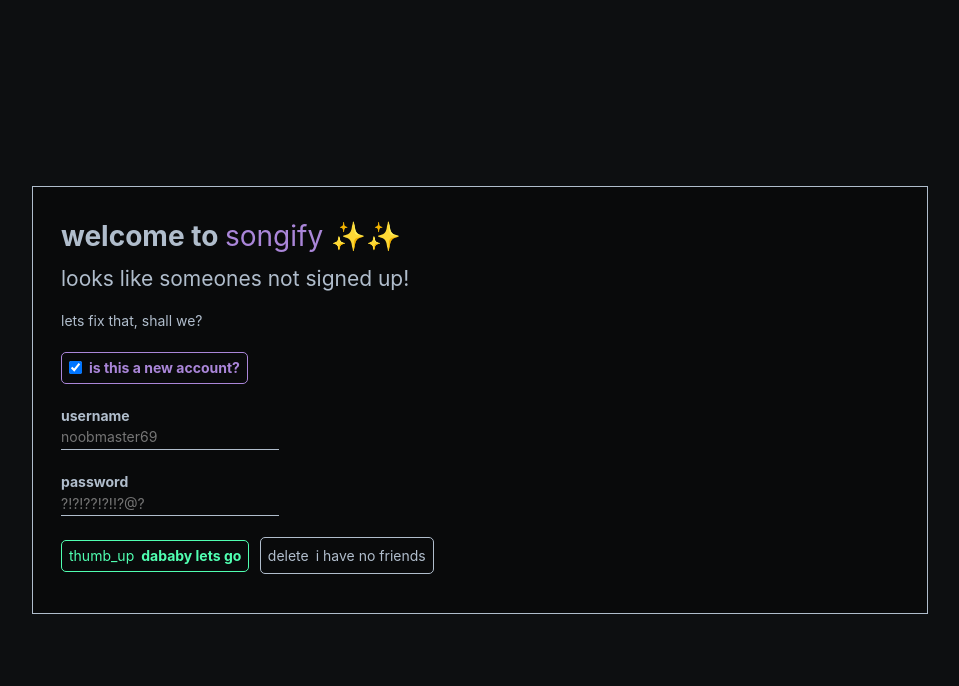
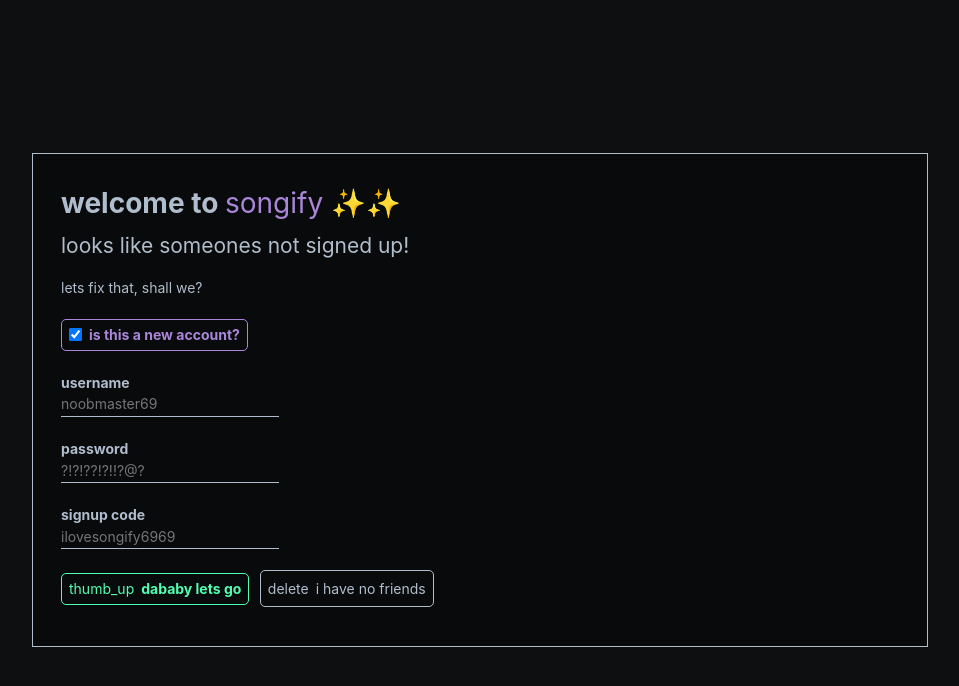
Before and after one commit to raghav-misra/songify-frontend, a Nuxt app: page / in a window 1280 px wide. Both pictures are taken after a click on the button "is this a new account?". Shown: the top 686 px of the page, without its empty margins (160-1119 px from the left). Built offline with nearby package versions, Linux system fonts and the light colour scheme.

Commit message:
Add signup code

```diff
--- a/components/AuthFlow.vue
+++ b/components/AuthFlow.vue
@@ -2,7 +2,8 @@
 const authData = reactive({
     isSignup: false,
     username: "",
-    password: ""
+    password: "",
+    code: ""
 });
 
 const formMessage = reactive({
@@ -30,7 +31,8 @@ async function completeAuthentication() {
         }
     }>(authData.isSignup ? "/auth/signup" : "/auth/login", {
         username: authData.username,
-        password: authData.password
+        password: authData.password,
+        code: authData.code
     });
 
     if (response.success) {
@@ -83,6 +85,11 @@ async function completeAuthentication() {
             <input v-model="authData.password" type="password" placeholder="?!?!??!?!!?@?">
         </div>
 
+        <div v-if="authData.isSignup">
+            <p><b>signup code</b></p>
+            <input v-model="authData.code" type="text" placeholder="ilovesongify6969" required>
+        </div>
+
         <div class="actions">
             <button class="button solid" style="--accent: var(--alt);" type="submit">
                 <span class="material-icons-round icon-left">
```
